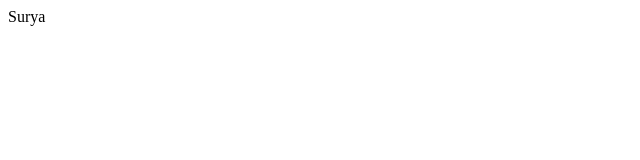
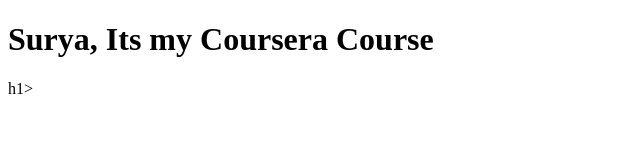
Before and after one commit to Kondapsa/Courseera-practice, a plain HTML site: page site/index.html in a window 1280 px wide. Shown: the whole page, without its empty margins (0-640 px from the left). Drawn offline with Linux system fonts and the light colour scheme.

Commit message:
Change made

```diff
--- a/site/index.html
+++ b/site/index.html
@@ -4,6 +4,6 @@
 	<title>Practice</title>
 </head>
 <body>
-Surya
+<h1>Surya, Its my Coursera Course</h1>h1>
 </body>
 </html>
```
